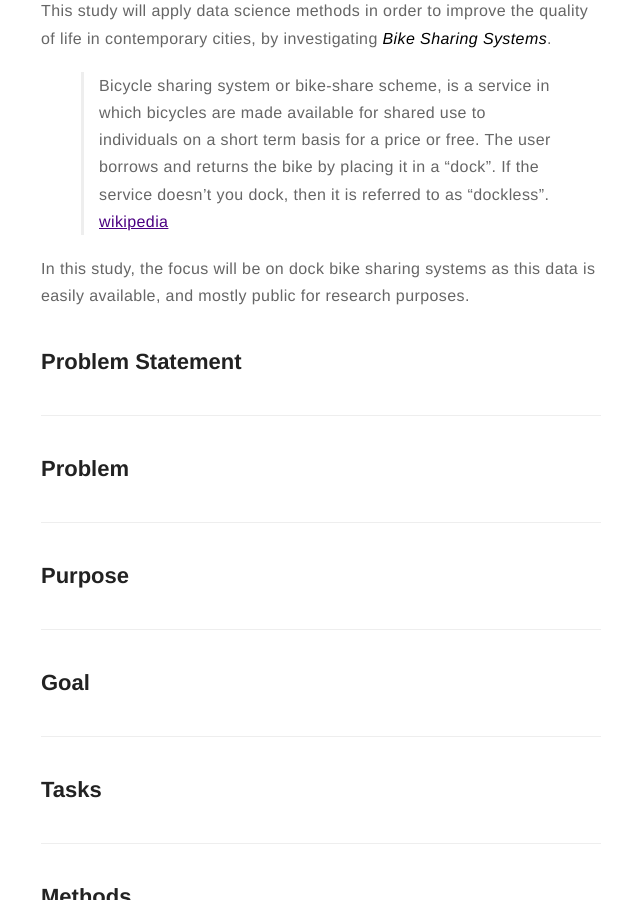
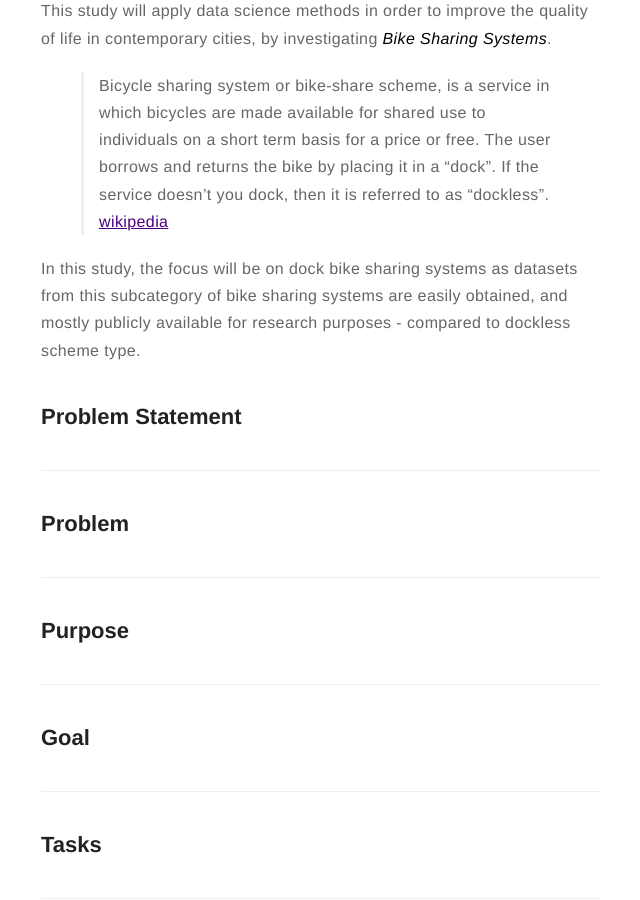
Before and after one commit to dljubenk/dljubenk.github.io, a Jekyll site: the page built from _posts/2019-02-01-project-description.markdown, in a window 1280 px wide and 900 px high, scrolled down 1107 px. Shown: the whole window, without its empty margins (319-959 px from the left). Built offline with Jekyll 4.4.1, drawn with Linux system fonts in a browser that asks for light colours; comment, search, counter and statistics services are not loaded.

Commit message:
Update 2019-02-01-project-description.markdown

```diff
--- a/_posts/2019-02-01-project-description.markdown
+++ b/_posts/2019-02-01-project-description.markdown
@@ -40,7 +40,7 @@ This study will apply data science methods in order to improve the quality of li
 
 > Bicycle sharing system or bike-share scheme, is a service in which bicycles are made available for shared use to individuals on a short term basis for a price or free. The user borrows and returns the bike by placing it in a "dock". If the service doesn't you dock, then it is referred to as "dockless". [wikipedia](https://en.wikipedia.org/wiki/Bicycle-sharing_system "Bicycle-sharing system")
 
-In this study, the focus will be on dock bike sharing systems as this data is easily available, and mostly public for research purposes.
+In this study, the focus will be on dock bike sharing systems as datasets from this subcategory of bike sharing systems are easily obtained, and mostly publicly available for research purposes - compared to dockless scheme type.
 
 ## Problem Statement
 
```
